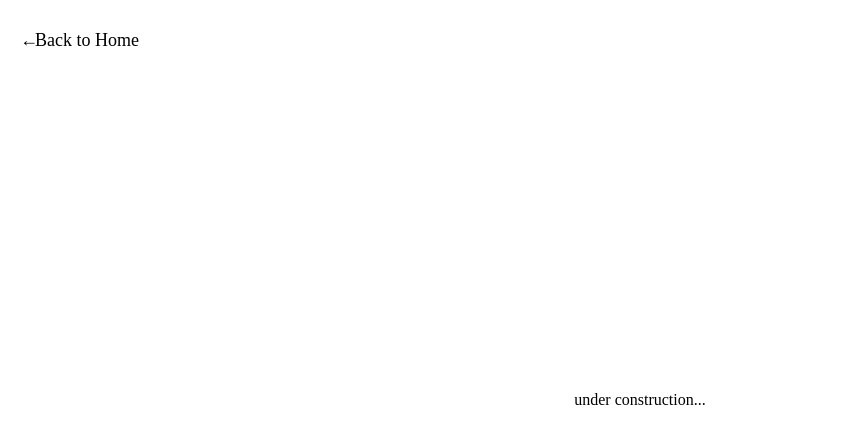
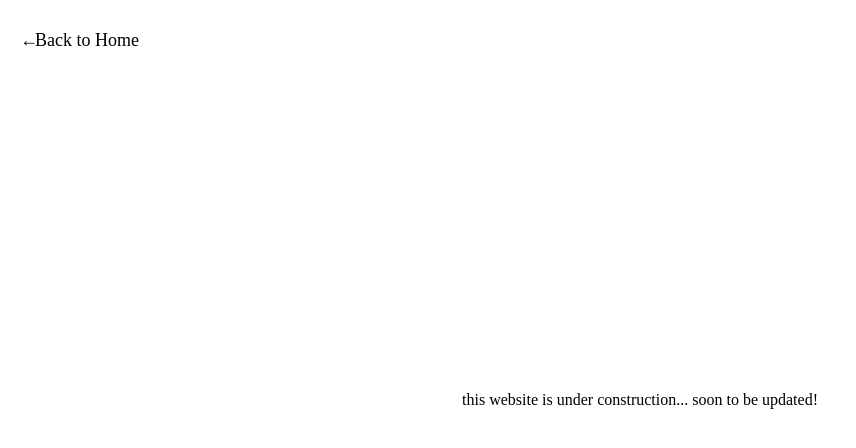
Before and after one commit to rtmeng/rtmeng.github.io, a plain HTML site: page projects.html in a window 1280 px wide. Shown: the whole page, without its empty margins (0-856 px from the left). Drawn offline with Linux system fonts and the light colour scheme.

Commit message:
update project page

```diff
--- a/projects.html
+++ b/projects.html
@@ -72,7 +72,7 @@
 <body>
     <p class="back-link-arrow">←</p><a href="index.html" class="back-link"> Back to Home</a>
     <nav class="navigation">
-        <p>under construction...</p>
+        <p>this website is under construction... soon to be updated!</p>
     </nav>
 </body>
 </html>
```
